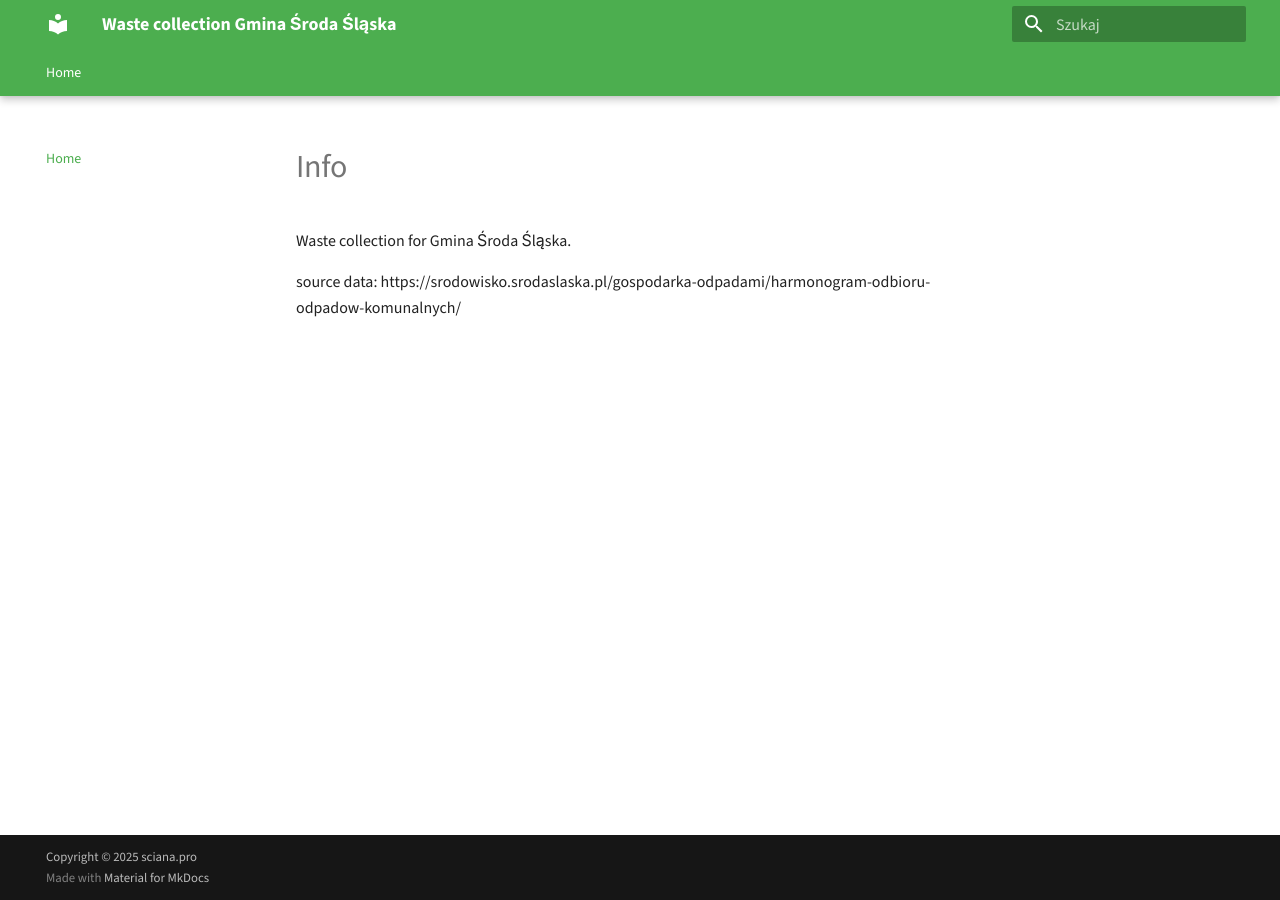
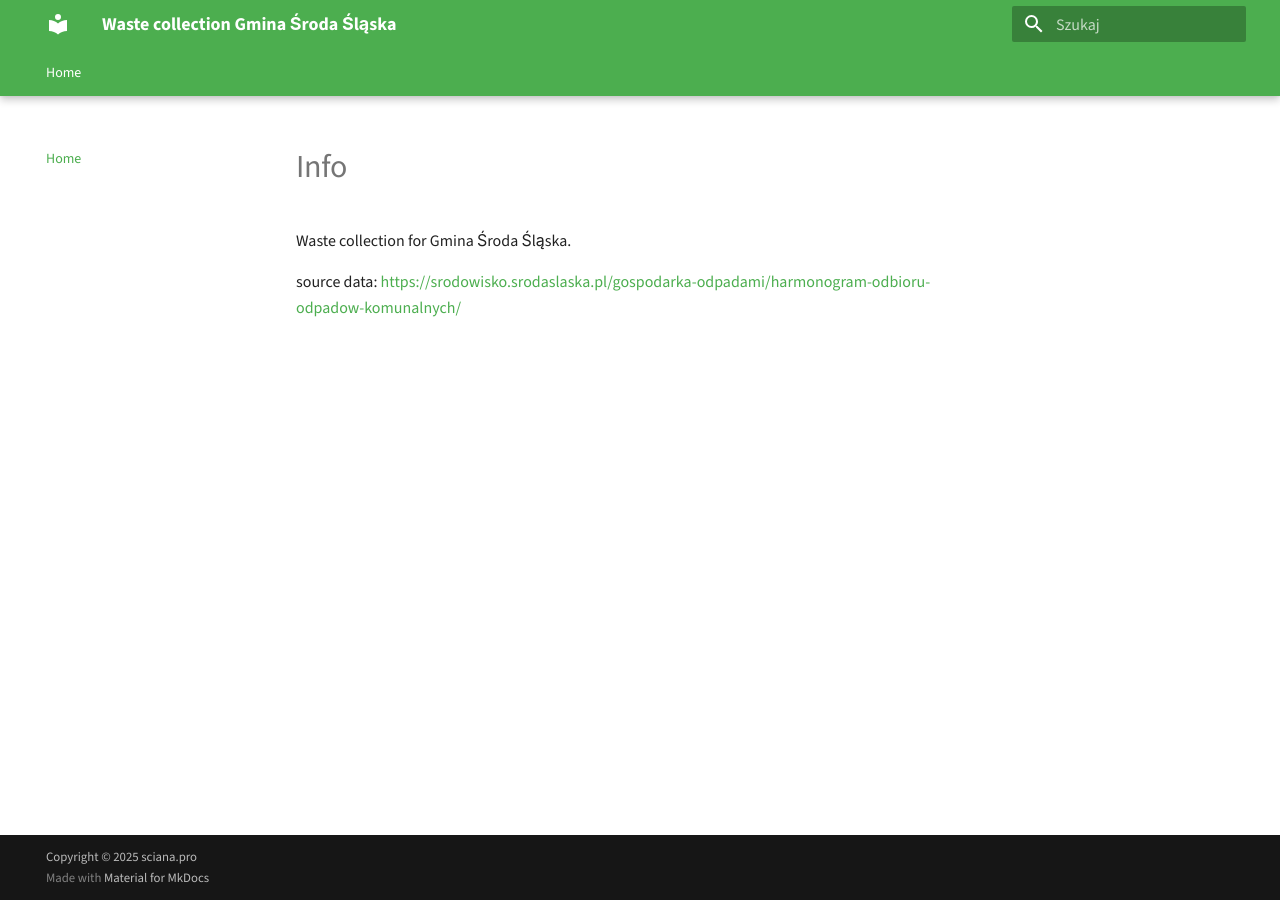
Before and after one commit to ksciana/waste_collection, an MkDocs documentation site: the page built from docs/index.md, in a window 1280 px wide. Built offline with MkDocs 1.6.1 and Material for MkDocs 9.7.7, drawn with Linux system fonts in a browser that asks for light colours; some of the changed lines change nothing that is shown.

Commit message:
doc: fix url

```diff
--- a/docs/index.md
+++ b/docs/index.md
@@ -2,4 +2,4 @@
 
 Waste collection for Gmina Środa Śląska.
 
-source data: https://srodowisko.srodaslaska.pl/gospodarka-odpadami/harmonogram-odbioru-odpadow-komunalnych/
+source data: [https://srodowisko.srodaslaska.pl/gospodarka-odpadami/harmonogram-odbioru-odpadow-komunalnych/](https://srodowisko.srodaslaska.pl/gospodarka-odpadami/harmonogram-odbioru-odpadow-komunalnych/)
```
